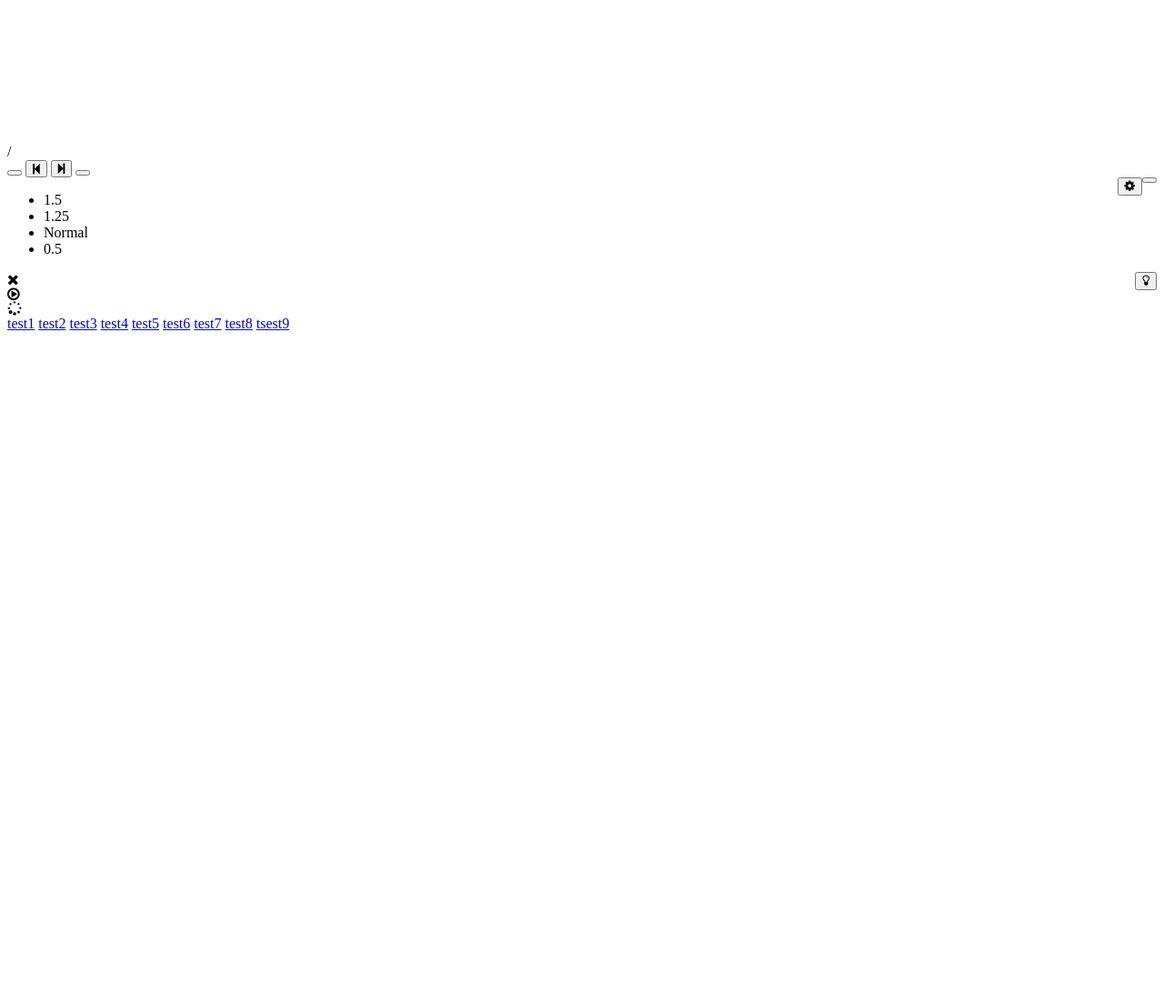
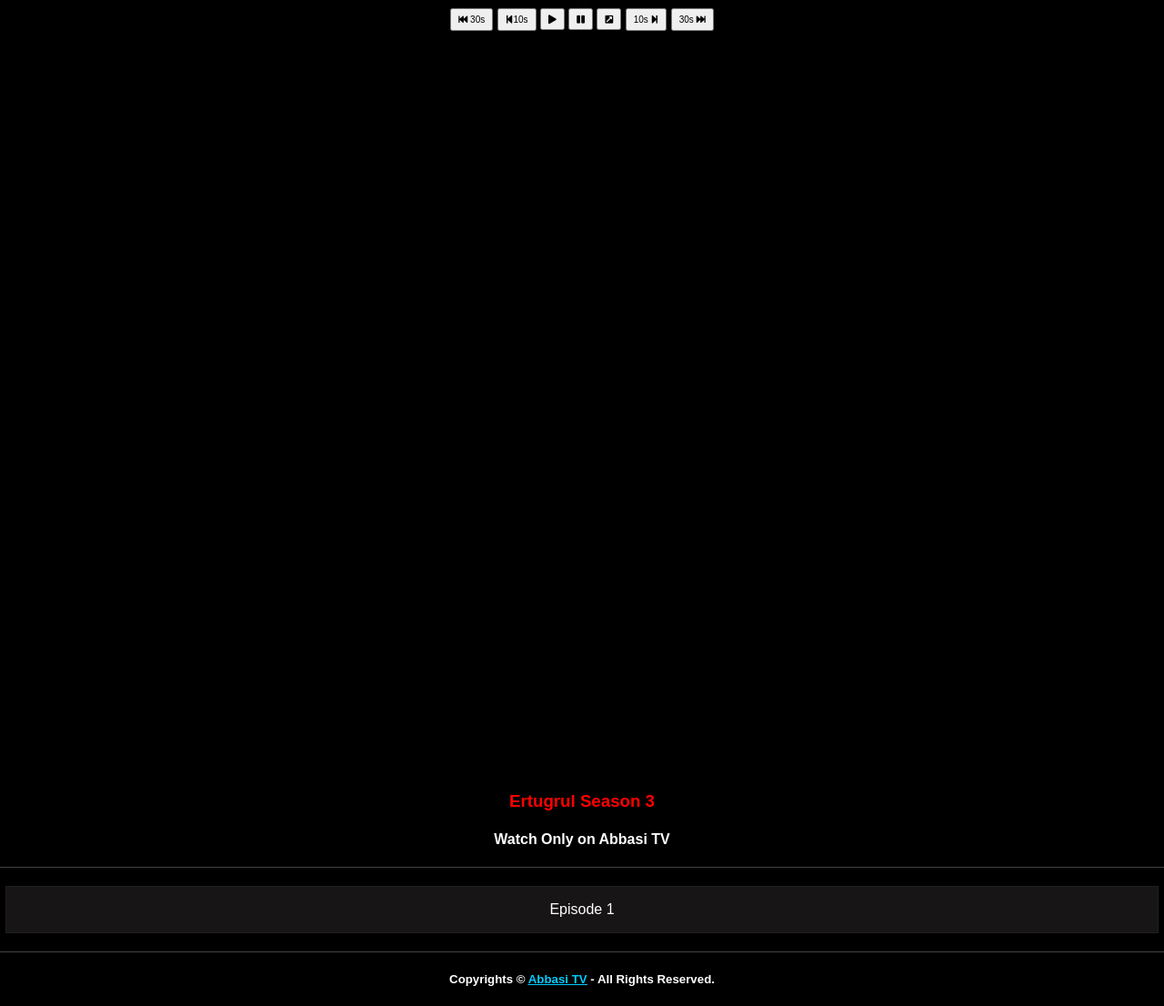
Before and after one commit to mskps/html-Coding, a plain HTML site: page index.html in a window 1280 px wide. Shown: the whole page at 91% size. Before the commit the page ends 800 px from the top, so only its background shows below. Drawn offline with Linux system fonts and the light colour scheme; grey boxes are pictures that could not be loaded.

Commit message:
Update index.html

```diff
--- a/index.html
+++ b/index.html
@@ -1,72 +1,253 @@
-<link rel="stylesheet" href="https://maxcdn.bootstrapcdn.com/font-awesome/4.5.0/css/font-awesome.min.css">
-<!--[if lt IE 9]>
-  <script src="https://html5shiv.googlecode.com/svn/trunk/html5.js"></script>
-<![endif]-->
+<html>
 
-<div class="container">
-<div class="vidcontainer">
-<video id="myvid" >
+<head>
+  <meta charset="utf-8">
+  <meta http-equiv="X-UA-Compatible" content="IE=edge,chrome=1">
+<title>Abbasi TV - Video Player</title>
 
-  Your browser does not support the video tag.
+	<link rel="stylesheet" type="text/css" href="https://use.fontawesome.com/releases/v5.0.6/css/all.css">
 
-</video>
+</head>
 
-        <div class="topControl">
-			<div class="progress">
-				<span class="bufferBar"></span>
-				<span class="timeBar"></span>
-			</div>
-			<div class="time">
-				<span class="current"></span> /
-				<span class="duration"></span>
-			</div>
-        </div>
+<body><h3 style="text-align: center;  padding-top: 68%;"><span style="color: #ff0000;"><span style="color:#ff0000;">Ertugrul Season 3</span></span></h3>
+<h4 style="text-align: center;">Watch Only on Abbasi TV</h4>
+  <div class="row">
+    <div class="col-xs-6"><div style="position: fixed; top: 0px; width: 100%"><center>
 
-<div class="controllers">
-  	<button class="btnPlay" title="Play/Pause video"></button>
-  	<button class="prevvid disabled" title="Previous video"><i class="fa fa-step-forward fa-rotate-180"></i></button>
-    <button class="nextvid" title="Next video"><i class="fa fa-step-forward"></i></button>
-    <button class="sound sound2 btn" title="Mute/Unmute sound"></button>
-    <div class="volume" title="Set volume">
-			<span class="volumeBar"></span>
+      <video controls poster="http://srv2.jazztv.pk/jazzlive/uploads/categories/25f360d4f35b18a9727759e44e067a3d.jpg" id='videoplayer' class='afterglow'  title='Video 01' width='16' height='9' data-autoresize="fit" controls src="https://pern-my.sharepoint.com/:v:/g/personal/muhammad_2079274_talmeez_pk/EUAXMvA9YIlIpfW3zIcfav8B2r4Z-lYrgroB1hgGj9ZxUQ?"></video>
+    <div style="background-color:Black
+	"><center>
+	    <div>
+
+	<!--- PLAYER BUTTONS  -->
+	  <Button type="button" class="buttoncontrols1"  onclick="rwd30svideoplayer()" >
+						<i class="fas fa-fast-backward"></i> 30s
+						</Button>
+
+
+						  <button class="buttoncontrols1"  onclick="rwd10svideoplayer()"
+						  >
+						<i class="fas fa-step-backward"></i>10s
+						  </button>
+
+						  <button class="buttoncontrols1" onclick="afterglow.getPlayer('videoplayer').play()" >
+						<i class="fas fa-play"></i></button>
+						  <button class="buttoncontrols1" onclick="afterglow.getPlayer('videoplayer').pause()" >
+						<i class="fas fa-pause"></i>
+						  </button>
+
+						  </button>
+
+						  <button class="buttoncontrols1" onclick="afterglow.getPlayer('videoplayer').requestFullscreen()" >
+						<i class="fas fa-external-link-square-alt"></i></button>
+
+						  <button class="buttoncontrols1" onclick="fwd10svideoplayer()" >10s
+						<i class="fas fa-Step-forward"></i>
+						  </button>
+
+						  <button class="buttoncontrols1" onclick="fwd30svideoplayer()" >30s
+						<i class="fas fa-Fast-forward"></i>
+						  </button>
+
+
+						   </div>
+						               <!--- PLAYER BUTTONS --> <!--- FIXED IMAGE ON VIDEO PLAYER --> <!--- IF YOU WANT TO PACE IMAGE ON PLAYER USE COMMENT BOX-->
+		<div class='AbbasiTV' src="http://srv2.jazztv.pk:80/jazzlive/uploads/categories/653e6c93d2f50e36a52a28d6871aaba9.png"></div>
+						            </div>
+						            <!-- <div style="width:25%; alignment-adjust:central; height:1px; position:fixed; left:1px; top:1%" > <h2 class="animated"> Abbasi TV </h2> </div></div> <!--- FIXED IMAGE ON VIDEO PLAYER --> <!--- Player Controls Script --> <script type='text/javascript' src="https://cdn.jsdelivr.net/npm/afterglowplayer@1/dist/afterglow.min.js"></script>
+						         </div>
+
+					<style>
+
+/* Created by Abbasi TV For Abbasi TV Background */
+html,
+body {
+  padding: 0;
+  margin: 0;
+  position: relative;
+}
+
+
+.AbbasiTV {
+width:30px;
+ alignment-adjust:central;
+ height:30px;
+ position:fixed;
+ left:10px;
+ top:10px;
+ }
+
+/* Created by Abbasi TV For Playlist Buttons */
+
+.button2 {width: 99%;}
+.button {
+    background-color: ##171515;
+    border: none;
+    color: white;
+    padding: 16px 32px;
+    text-align: center;
+    text-decoration: none;
+    display: inline-block;
+    font-size: 16px;
+    margin: 4px 2px;
+    -webkit-transition-duration: 0s; /* Safari */
+    transition-duration: 0s;
+    cursor: pointer;
+}
+
+#581845
+.button2 {
+    background-color: #171515;
+    color: white;
+    border: 5px solid #FF0000;
+}
+
+
+
+.button2 {
+    background-color: #171515;
+    color: white;
+    border: 1px solid #211F1F;
+}
+
+.button2:hover {
+    background-color: #040000;
+    color: white;
+}
+
+
+
+/* Created by Abbasi TV For Abbasi TV Background */
+  body {
+
+    background: #5C5C5C;
+
+    color: #aaa;
+    font-family: "Helvetica Neue", Helvetica, Arial, sans-serif;
+    background: radial-gradient(#000000, hsl(200,30%,6%) );
+
+}
+/* Created by Abbasi TV For Player Control Buttons */
+.buttoncontrols1 {
+  display: inline-block;
+  padding: 5px 7px;
+  font-size: 10px;
+
+}
+
+.buttoncotrols1:hover {background-color: #5C5C5C}
+
+.button:active {
+  background-color: #5C5C5C;
+  box-shadow:  #666;
+  transform: translateY(2px);
+}
+
+
+/* Created by Abbasi TV For Abbasi TV Player */
+
+body {
+  font-family: Arial, Helvetica, sans-serif;
+  background: #000;
+  color: #fff;
+
+}
+
+.container {
+  display: flex;
+  flex-direction: row;
+  background: url('#') no-repeat center center/cover;
+  height: 100vh;
+  align-items: center;
+  justify-content: center;
+  text-align: center;
+}
+}
+
+  /* Copyright © 2020,Abbasi TV All Rights Reserved. */
+
+  </style>
+
+<script>
+						var videoplayer = document.getElementById("videoplayer");
+
+
+						    function playPausevideoplayer() {
+
+							    if (videoplayer.paused)
+							        videoplayer.play();
+							    else
+							        videoplayer.pause();
+
+							document.getElementById('controls2').style.display='block';
+							document.getElementById('controls2').style.display='none';
+
+
+						}
+
+
+
+						function rwd10svideoplayer() {
+
+							    videoplayer.currentTime=videoplayer.currentTime - 10;
+						}
+						function fwd10svideoplayer() {
+
+							    videoplayer.currentTime=videoplayer.currentTime + 10;
+						}
+						function rwd30svideoplayer() {
+
+							    videoplayer.currentTime=videoplayer.currentTime - 30;
+						}
+						function fwd30svideoplayer() {
+
+							    videoplayer.currentTime=videoplayer.currentTime + 30;
+						}
+
+
+						function toggleFullScreenvideoplayer(){
+
+
+								if(videoplayer.requestFullScreen){
+
+										videoplayer.requestFullScreen();
+
+							} else if(videoplayer.webkitRequestFullScreen){
+
+										videoplayer.webkitRequestFullScreen();
+
+							} else if(videoplayer.mozRequestFullScreen){
+
+										videoplayer.mozRequestFullScreen();
+
+							}
+
+						}
+
+						</script>
+
+
+
+
+   <hr size="0.7" color="#444">
+
+
+<div class="col-xs-6">
+
+
+	<p style="text-align: center;"><a class="btn btn-default" onClick="afterglow.getPlayer('videoplayer').pause().currentTime(0).src('https://youtube-player-2bad53bddb91.herokuapp.com/api/v1/video?url=https://youtu.be/5O6t2oFmWTY?si=7Rx3R8VB4wMQeQI7').play();"><button class="button button2">Episode 1</button></a></p>
+
+
+
+
+	  </section>
+						         </div>
+						         <hr size="0.7" color="#444">
+						      <h5   <p style="text-align: center;">Copyrights ©
+						 <span style="text-decoration: underline;"><span style="color: #00ccff; text-decoration: underline;">Abbasi TV</span></span> - All Rights Reserved.</p>
 	</div>
-    <button class="btnFS " style="float:right" title="full screen"></button>
-    <button class="btnspeed " style="float:right" title="Video speed"><i class="fa fa-gear"></i></button>
-    <ul class="speedcnt">
-    	<li class="spdx50">1.5</li>
-    	<li class="spdx25">1.25</li>
-    	<li class="spdx1 selected">Normal</li>
-    	<li class="spdx050">0.5</li>
-    </ul>
-	<button class="btnLight lighton " style="float:right" title="on/off light"><i class="fa fa-lightbulb-o"></i></button>
-</div>
-<div class="ads">
-    	<span class="closeme fa fa-close"></span>
 
-</div>
-<div class="bigplay" title="play the video"><i class="fa fa-play-circle-o"></i></div>
-<div class="loading"><i class="fa fa-spinner fa-spin"></i></div>
+
     </div>
-
-	<div class="videolist">
-		<nav class="vids">
-<a class="link" href="https://www.quirksmode.org/html5/videos/big_buck_bunny.mp4">test1</a>
-
-			<a class="link" href="https://www.quirksmode.org/html5/videos/big_buck_bunny.mp4">test2</a>
-
-			<a class="link" href="http://www.html5videoplayer.net/videos/toystory.mp4">test3</a>
-
-			<a class="link" href="http://download.wavetlan.com/SVV/Media/HTTP/H264/Talkinghead_Media/H264_test4_Talkingheadclipped_mp4_480x320.mp4">test4</a>
-
-			<a class="link" href="http://download.wavetlan.com/SVV/Media/HTTP/H264/Other_Media/H264_test5_voice_mp4_480x360.mp4">test5</a>
-
-			<a class="link" href="http://download.wavetlan.com/SVV/Media/HTTP/H264/Other_Media/H264_test7_voiceclip_mp4_480x360.mp4">test6</a>
-
-			<a class="link" href="http://download.wavetlan.com/SVV/Media/HTTP/H264/Other_Media/H264_test8_voiceclip_mp4_480x320.mp4">test7</a>
-
-			<a class="link" href="http://download.wavetlan.com/SVV/Media/HTTP/MP4/ConvertedFiles/Media-Convert/Unsupported/dw11222.mp4">test8</a>
-
-			<a class="link" href="http://download.wavetlan.com/SVV/Media/HTTP/MP4/ConvertedFiles/Media-Convert/Unsupported/test7.mp4">tsest9</a>
-		</nav>
-	</div>
-</div>
+  </div>
+</body>
```
